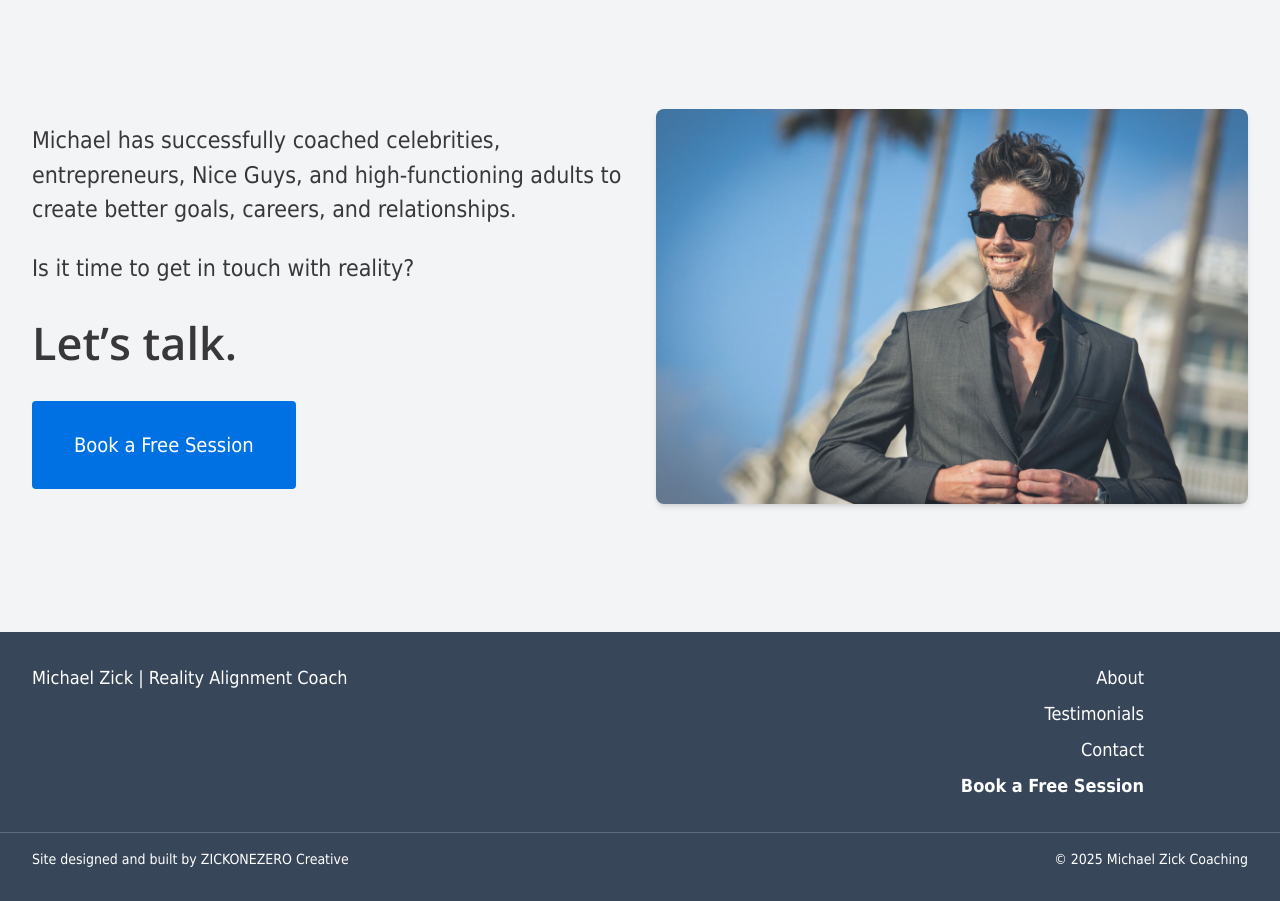
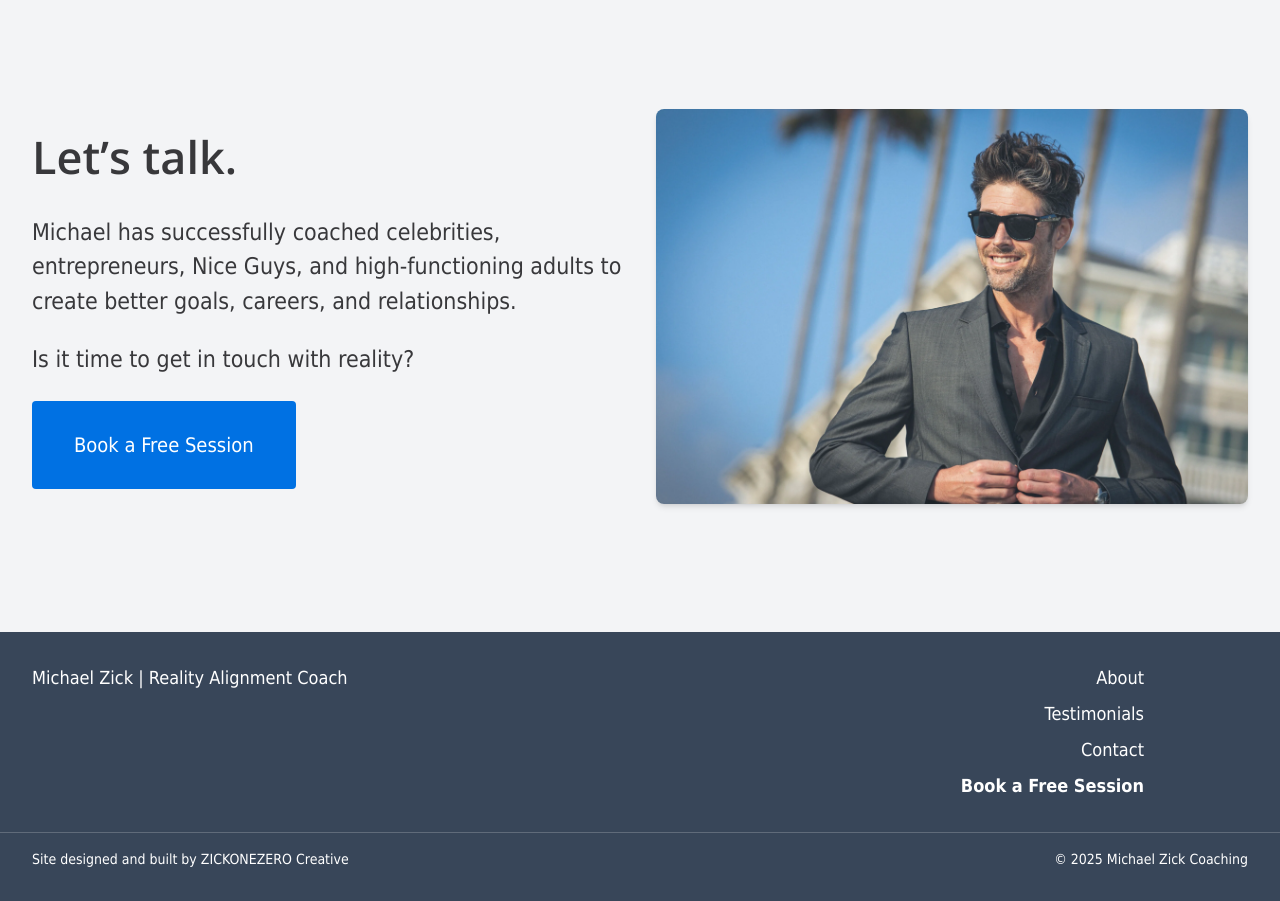
Before and after one commit to michaelzick/michaelzick.com, a Next.js app: page /about in a window 1280 px wide. Shown: the part 2740-3641 px from the top of the page. Built offline with nearby package versions, Linux system fonts and the light colour scheme.

Commit message:
moved let's talk above paragraph

```diff
--- a/app/about/page.tsx
+++ b/app/about/page.tsx
@@ -138,12 +138,12 @@ export default function About() {
               />
             </FadeInSection>
             <FadeInSection className="md:w-1/2 space-y-6 md:order-1">
+              <h2 className="text-[45px] font-semibold">Let’s talk.</h2>
               <p className="text-[23px]">
                 Michael has successfully coached celebrities, entrepreneurs, Nice Guys, and high-functioning adults
                 to create better goals, careers, and relationships.
               </p>
               <p className="text-[23px]">Is it time to get in touch with reality?</p>
-              <h2 className="text-[45px] font-semibold">Let’s talk.</h2>
               <a
                 href="https://calendly.com/michaelzick/45min"
                 target="_blank"
```
